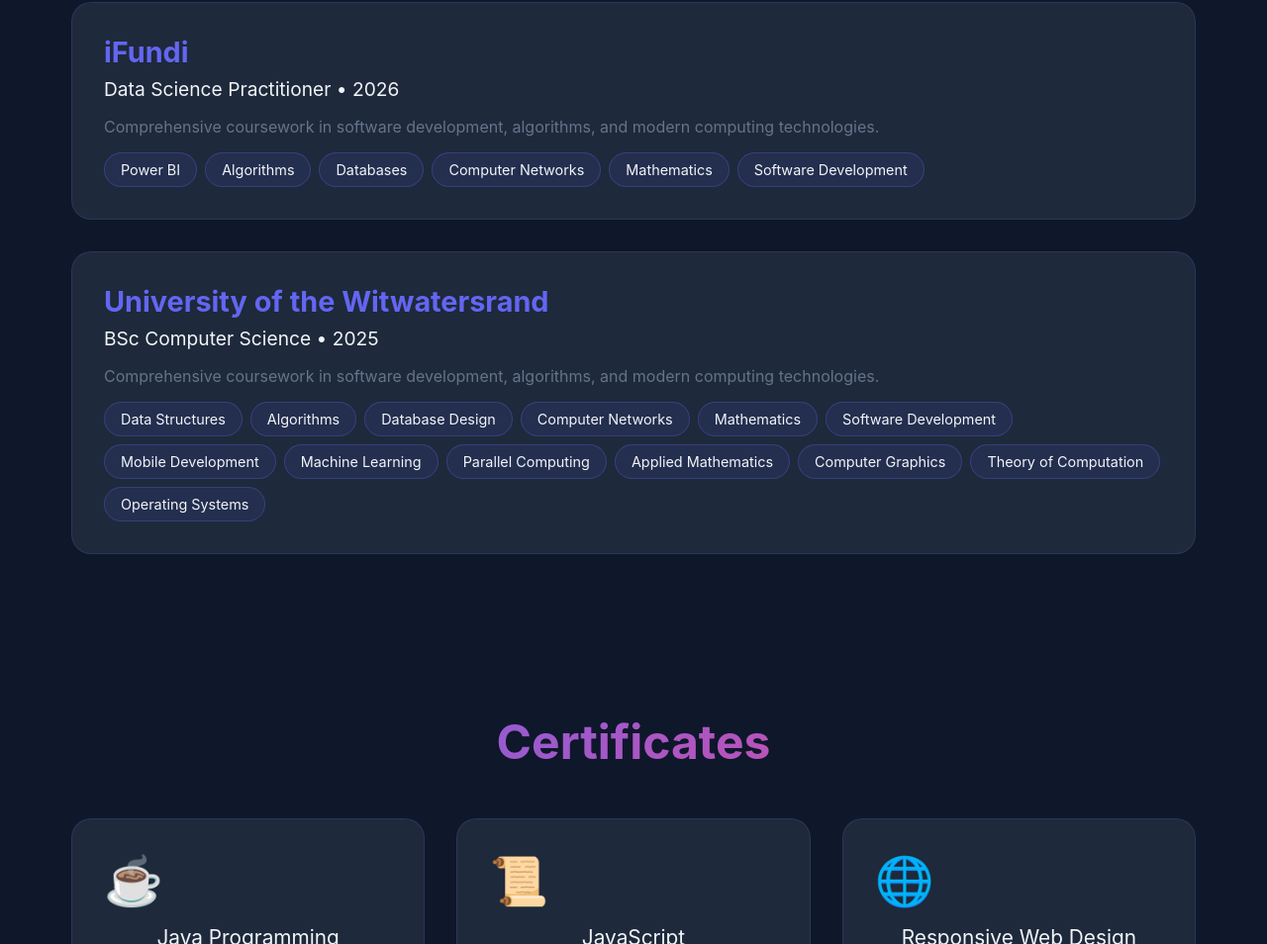
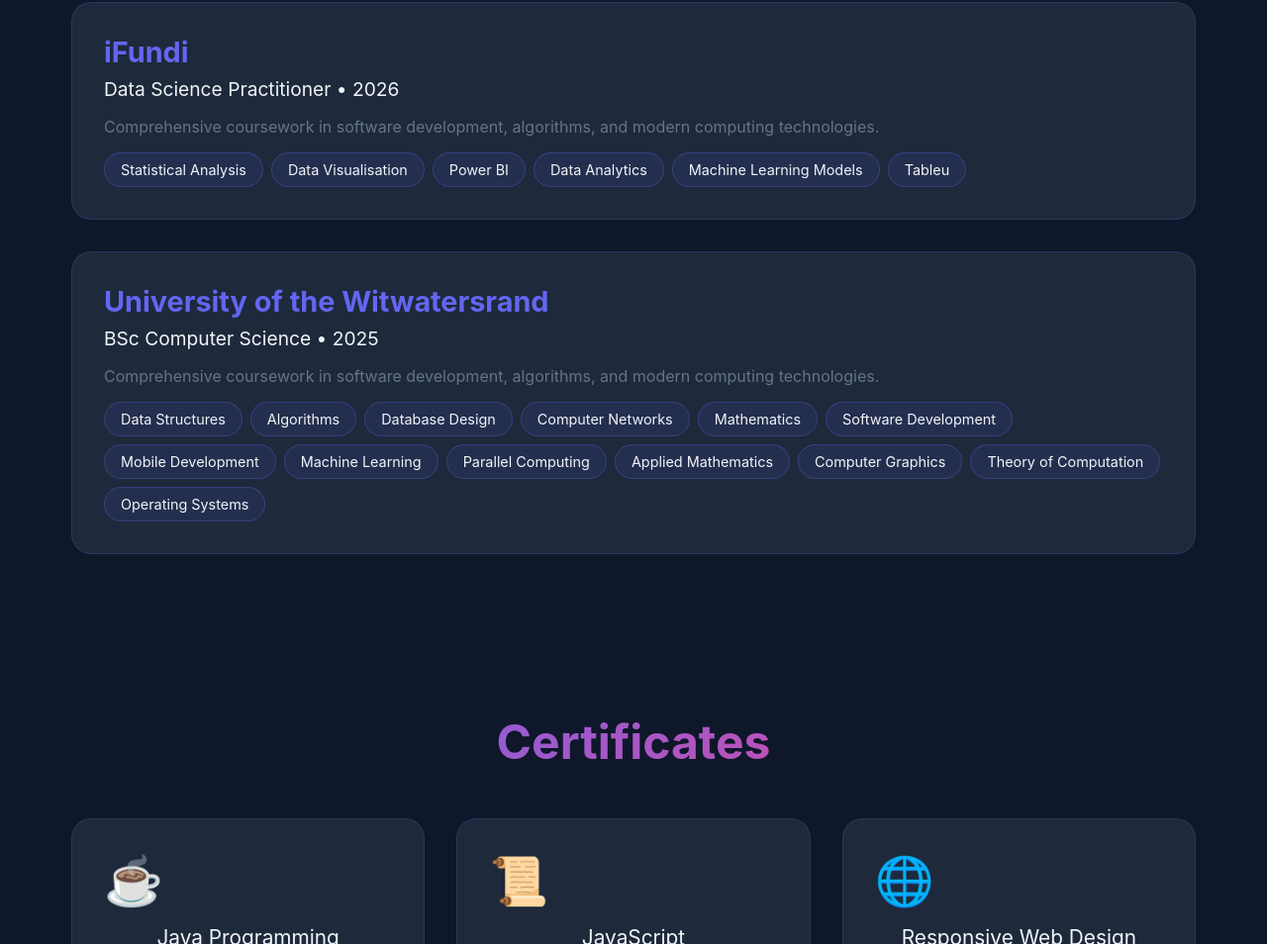
Before and after one commit to AsithandileL/Portfolio, a plain HTML site: page index.html in a window 1280 px wide. Shown: the part 3600-4554 px from the top of the page at 99% size. Drawn offline with Linux system fonts and the light colour scheme.

Commit message:
cv added , updated tags

```diff
--- a/index.html
+++ b/index.html
@@ -33,7 +33,7 @@
 
             <div class="hero-buttons">
                 <a href="#projects" class="btn btn-primary">View Projects ↓</a>
-                <a href="#" class="btn btn-secondary">Download CV ↓</a>
+                <a href="/media/Asithandile Ludonga CV.pdf" class="btn btn-secondary" target="_blank">Download CV ↓</a>
             </div>
 
             <div class="social-links">
@@ -218,12 +218,12 @@
                 <div class="degree">Data Science Practitioner • 2026</div>
                 <p style="color: var(--gray); margin-bottom: 1rem;">Comprehensive coursework in software development, algorithms, and modern computing technologies.</p>
                 <div class="coursework">
+                    <span class="course-tag">Statistical Analysis</span>
+                    <span class="course-tag">Data Visualisation</span>
                     <span class="course-tag">Power BI</span>
-                    <span class="course-tag">Algorithms</span>
-                    <span class="course-tag">Databases</span>
-                    <span class="course-tag">Computer Networks</span>
-                    <span class="course-tag">Mathematics</span>
-                    <span class="course-tag">Software Development</span>
+                    <span class="course-tag">Data Analytics</span>
+                    <span class="course-tag">Machine Learning Models</span>
+                    <span class="course-tag">Tableu</span>
                 </div>
             </div>
             <div class="education-card">
@@ -246,17 +246,6 @@
                     <span class="course-tag">Operating Systems</span>
                 </div>
             </div>
-
-            <!-- <div class="education-card">
-                <h3>Pakamani Senior Secondary School</h3>
-                <div class="degree">Matric • 2019</div>
-                <div class="coursework">
-                    <span class="course-tag">Mathematics</span>
-                    <span class="course-tag">Physical Sciences</span>
-                    <span class="course-tag">Life Sciences</span>
-                    <span class="course-tag">Computer Applications Technology</span>
-                </div>
-            </div> -->
         </div>
     </section>
 
--- a/styles.css
+++ b/styles.css
@@ -495,6 +495,12 @@
             section {
                 padding: 3rem 1rem;
             }
+            .skill-icon{
+                width: 10vw;
+            }
+            .social-links img{
+                width: 8vw;
+            }
         }
 
         /* Mobile Menu */
```
Also changed, not shown: 1 other file.
